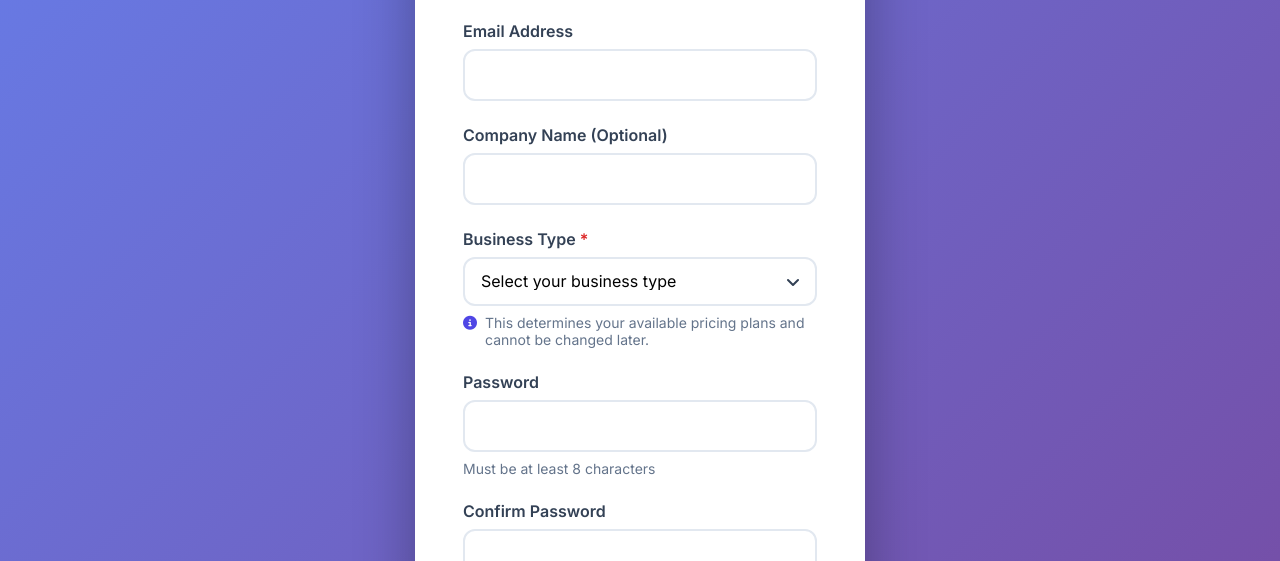
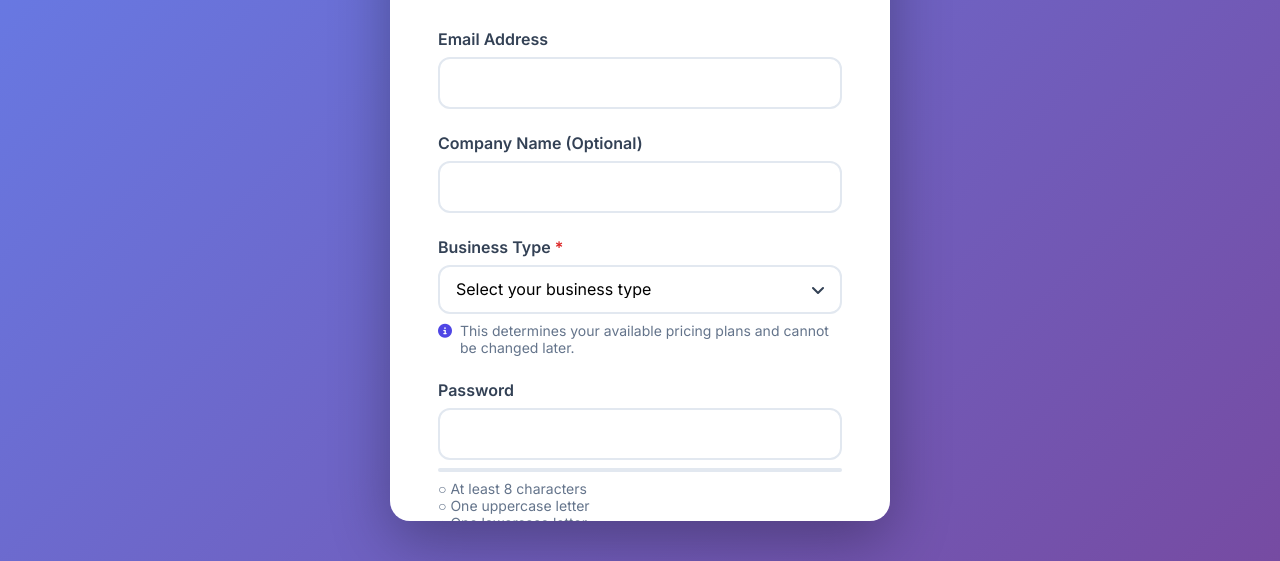
Before and after one commit to BizTrackxrp/Biztrack.xrp, a website: page register.html in a window 1280 px wide. Shown: the part 239-800 px from the top of the page. Drawn offline with Linux system fonts and the light colour scheme.

Commit message:
Update register.html

```diff
--- a/register.html
+++ b/register.html
@@ -61,7 +61,9 @@
       box-shadow: 0 20px 60px rgba(0, 0, 0, 0.3);
       padding: 3rem;
       width: 100%;
-      max-width: 450px;
+      max-width: 500px;
+      max-height: 90vh;
+      overflow-y: auto;
     }
 
     .logo {
@@ -165,12 +167,6 @@
     .business-type-info i {
       margin-top: 0.125rem;
       color: #4F46E5;
-    }
-
-    .password-requirements {
-      font-size: 0.875rem;
-      color: #64748B;
-      margin-top: 0.5rem;
     }
 
     .btn {
@@ -318,12 +314,13 @@
       <div class="form-group">
         <label for="password">Password</label>
         <input type="password" id="password" required autocomplete="new-password">
-        <p class="password-requirements">Must be at least 8 characters</p>
+        <div id="password-feedback"></div>
       </div>
 
       <div class="form-group">
         <label for="confirmPassword">Confirm Password</label>
         <input type="password" id="confirmPassword" required autocomplete="new-password">
+        <div id="password-match"></div>
       </div>
 
       <button type="submit" class="btn" id="registerBtn">
@@ -337,8 +334,15 @@
     </div>
   </div>
 
+  <script src="js/password-validator.js"></script>
   <script>
     const API_BASE = window.location.hostname === 'localhost' ? 'http://localhost:3000' : '';
+
+    // ==========================================
+    // INITIALIZE PASSWORD VALIDATOR
+    // ==========================================
+    PasswordValidator.initValidation('password', 'password-feedback');
+    PasswordValidator.initPasswordMatch('password', 'confirmPassword', 'password-match');
 
     // Get plan from URL parameters
     const urlParams = new URLSearchParams(window.location.search);
@@ -382,8 +386,10 @@
         return;
       }
 
-      if (password.length < 8) {
-        showMessage('Password must be at least 8 characters', 'error');
+      // ✅ USE PASSWORD VALIDATOR
+      const passwordValidation = PasswordValidator.validate(password);
+      if (!passwordValidation.valid) {
+        showMessage(passwordValidation.errors[0], 'error');
         return;
       }
 
```
